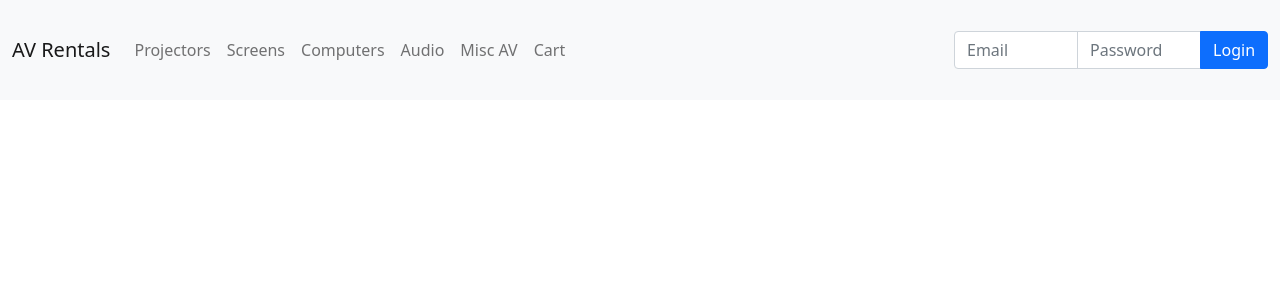
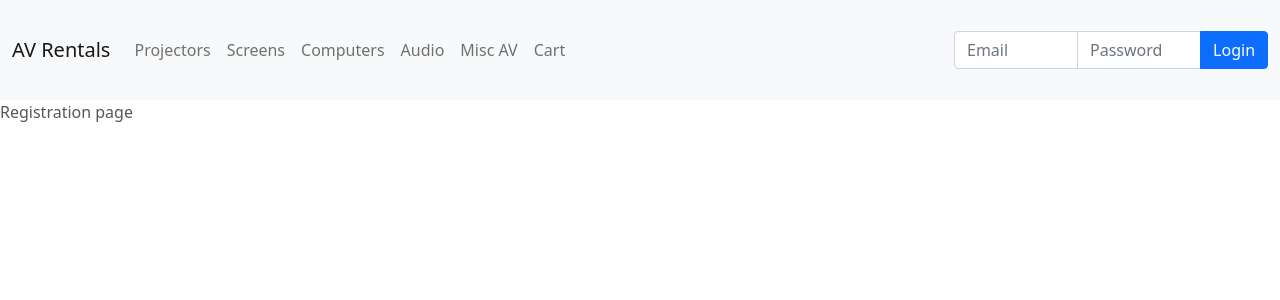
Before and after one commit to jfisher396/av-rentals-2.0, a React (Create React App) app: page /register in a window 1280 px wide. Shown: the top 300 px of the page. Built offline with nearby package versions, Linux system fonts and the light colour scheme.

Commit message:
created Register page and added code to reset login inputs upon submit

```diff
--- a/src/App.js
+++ b/src/App.js
@@ -8,6 +8,7 @@ import Audio from "./pages/Audio/Audio"
 import Computers from "./pages/Computers/Computers"
 import Misc from "./pages/Misc/Misc"
 import Cart from "./pages/Cart/Cart"
+import Register from "./pages/Register/Register"
 import "./App.css"
 
 
@@ -31,8 +32,11 @@ function App() {
         <Route path="/misc">
          <Misc />
         </Route>
-         <Route path="/cart">
+        <Route path="/cart">
           <Cart />
+        </Route>
+        <Route path="/register">
+          <Register />
         </Route>
         <Route exact path="/">
          <Main />
--- a/src/components/Navbar/Navbar.js
+++ b/src/components/Navbar/Navbar.js
@@ -23,6 +23,10 @@ export default function Navbar() {
     API.saveUser(userData).then((res) => {
       console.log("User saved: ", res);
     });
+    setUserData({
+      email: "",
+      password: ""
+    })
   };
 
   const location = useLocation();
--- /dev/null
+++ b/src/pages/Register/Register.js
@@ -0,0 +1,13 @@
+import React, { Component } from 'react'
+
+class Register extends Component {
+    render() {
+        return (
+            <div>
+                <hi>Registration page</hi>
+            </div>
+        )
+    }
+}
+
+export default Register
```
Also changed, not shown: src/pages/Register/Register.css (added).
